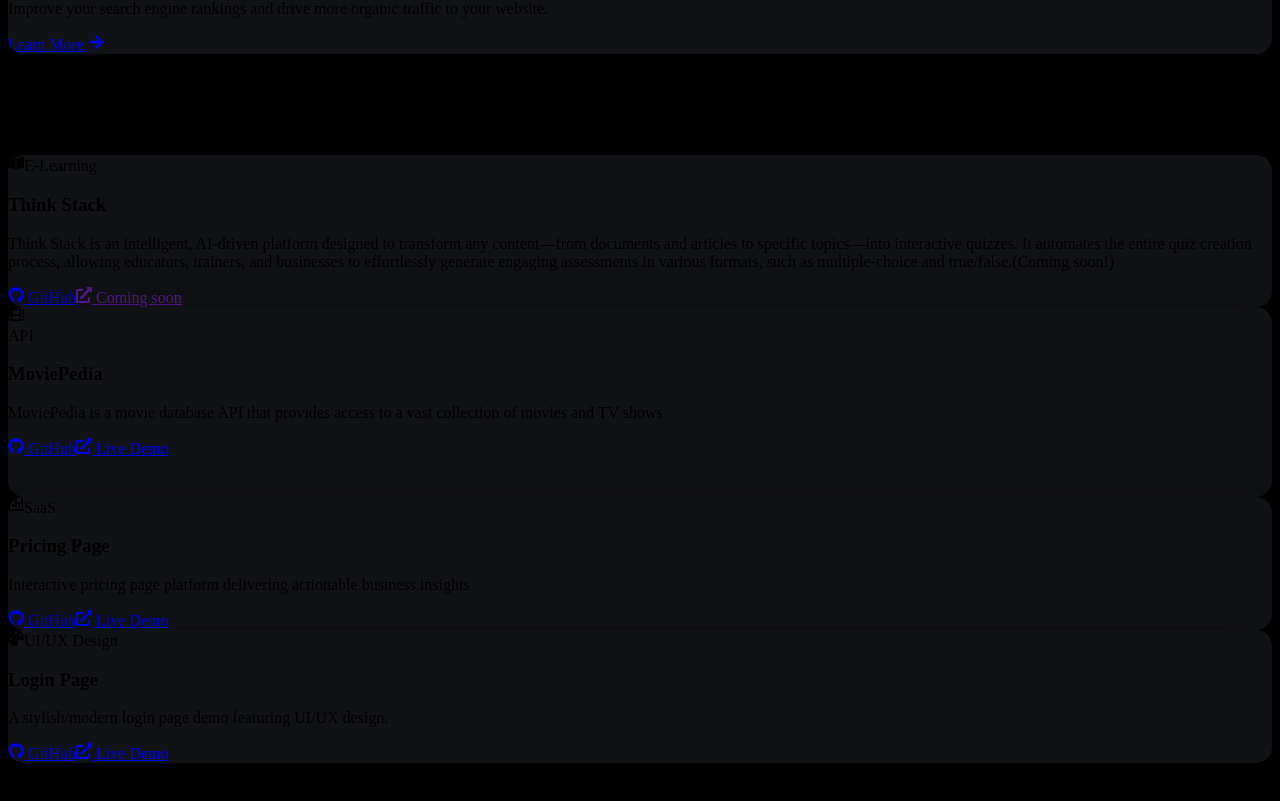
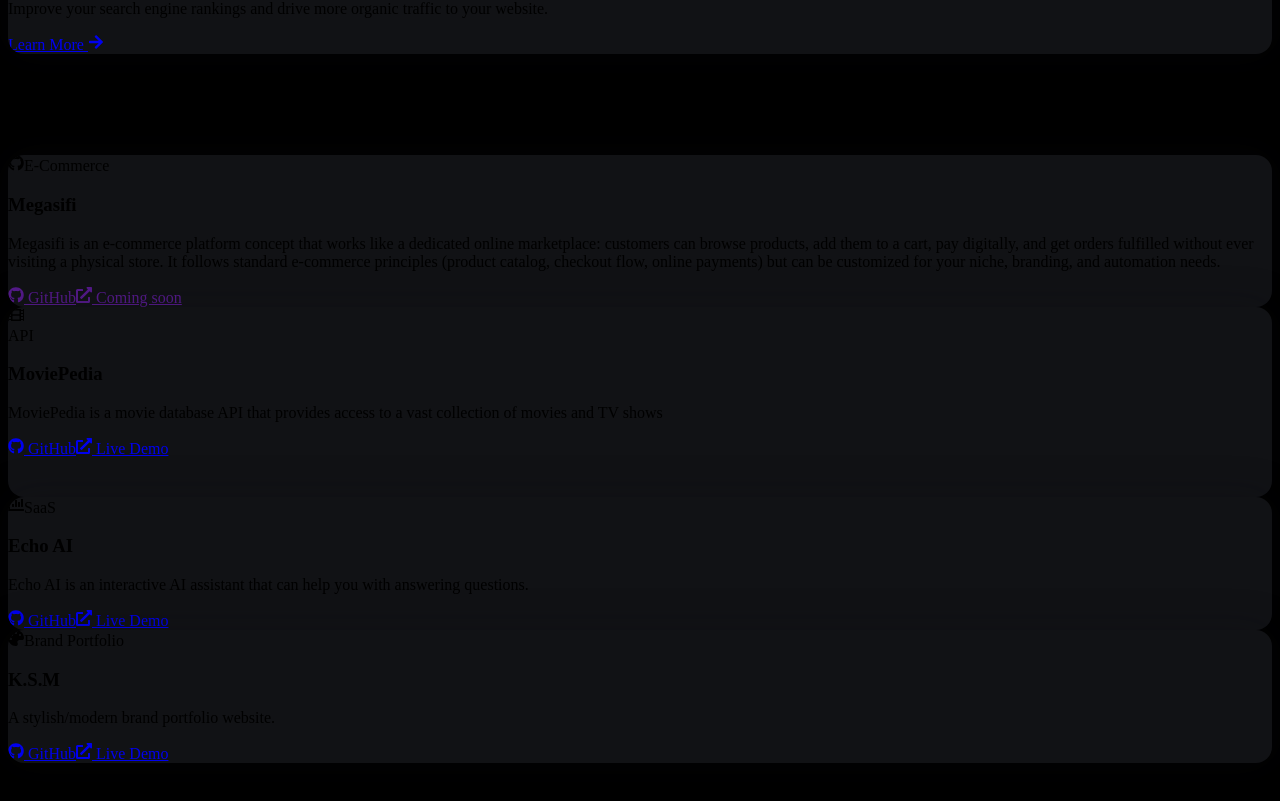
Before and after one commit to sailesh-codes/Code-Craft, a React (Vite) app in the folder client/: page / in a window 1280 px wide. Shown: the part 1660-2461 px from the top of the page. Built offline with nearby package versions, Linux system fonts and the light colour scheme.

Commit message:
projects

```diff
--- a/client/src/components/Portfolio.tsx
+++ b/client/src/components/Portfolio.tsx
@@ -1,4 +1,4 @@
-import { FaGithub, FaExternalLinkAlt, FaBookOpen, FaBuilding, FaChartBar, FaPalette, FaFilm } from "react-icons/fa";
+import { FaGithub, FaExternalLinkAlt, FaBookOpen, FaBuilding, FaChartBar, FaPalette, FaFilm, FaShoppingCart } from "react-icons/fa";
 import { useToast } from "./Toast";
 
 export default function Portfolio() {
@@ -6,13 +6,13 @@ export default function Portfolio() {
 
   const portfolioItems = [
     {
-      title: "Think Stack",
-      category: "E-Learning",
-      description: "Think Stack is an intelligent, AI-driven platform designed to transform any content—from documents and articles to specific topics—into interactive quizzes. It automates the entire quiz creation process, allowing educators, trainers, and businesses to effortlessly generate engaging assessments in various formats, such as multiple-choice and true/false.(Coming soon!)",
-      repo: "https://github.com/sailesh-codes/Think-Stack",
+      title: "Megasifi",
+      category: "E-Commerce",
+      description: "Megasifi is an e‑commerce platform concept that works like a dedicated online marketplace: customers can browse products, add them to a cart, pay digitally, and get orders fulfilled without ever visiting a physical store. It follows standard e‑commerce principles (product catalog, checkout flow, online payments) but can be customized for your niche, branding, and automation needs.",
+      repo: "",
       liveDemoUrl: "",
       liveDemoText: "Coming soon",
-      icon: "E-Learning"
+      icon: "ShoppingCart"
     },
     {
       title: "MoviePedia",
@@ -24,20 +24,20 @@ export default function Portfolio() {
       icon: "Film"
     },
     {
-      title: "Pricing Page",
+      title: "Echo AI",
       category: "SaaS",
-      description: "Interactive pricing page platform delivering actionable business insights",
-      repo: "https://github.com/Nikelesh006/frontend-web",
-      liveDemoUrl: "https://pricing-page-hazel.vercel.app/",
+      description: "Echo AI is an interactive AI assistant that can help you with answering questions.",
+      repo: "https://github.com/sailesh-codes/ECHO-AI",
+      liveDemoUrl: "https://echo-ai-one-xi.vercel.app/auth",
       liveDemoText: "Live Demo",
       icon: "SaaS"
     },
     {
-      title: "Login Page",
-      category: "UI/UX Design",
-      description: "A stylish/modern login page demo featuring UI/UX design.",
-      repo: "https://github.com/Sharwin-sriram/LoginTemplate",
-      liveDemoUrl: "https://login-template-ebon.vercel.app/",
+      title: "K.S.M",
+      category: "Brand Portfolio",
+      description: "A stylish/modern brand portfolio website.",
+      repo: "https://github.com/sailesh-codes/K.S.M",
+      liveDemoUrl: "https://www.newks-stores.in/",
       liveDemoText: "Live Demo",
       icon: "Portfolio"
     }
@@ -46,6 +46,8 @@ export default function Portfolio() {
   // Function to get the correct icon based on category
   const getCategoryIcon = (category: string) => {
     switch (category) {
+      case 'E-Commerce':
+        return <FaShoppingCart className="text-cyan-300 text-5xl mb-6 relative z-10" />;
       case 'E-Learning':
         return <FaBookOpen className="text-cyan-300 text-5xl mb-6 relative z-10" />;
       case 'Film': // <-- Changed for MoviePedia
@@ -64,6 +66,8 @@ export default function Portfolio() {
   // Function to get the correct icon for smaller cards
   const getSmallCategoryIcon = (category: string) => {
     switch (category) {
+      case 'E-Commerce':
+        return <FaShoppingCart className="text-cyan-300 text-4xl relative z-10" />;
       case 'E-Learning':
         return <FaBookOpen className="text-cyan-300 text-4xl relative z-10" />;
       case 'Film': // <-- Changed for MoviePedia small card
```
